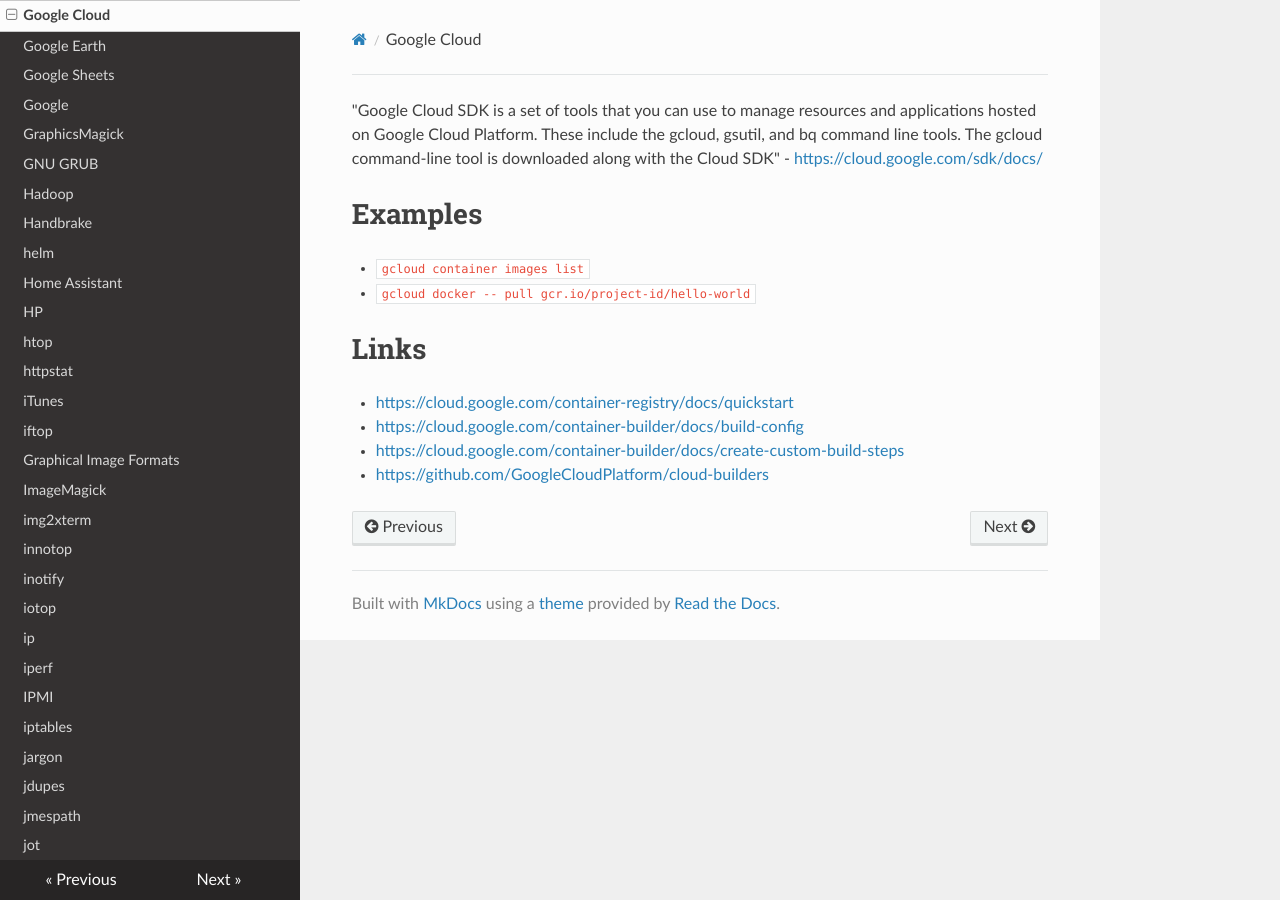
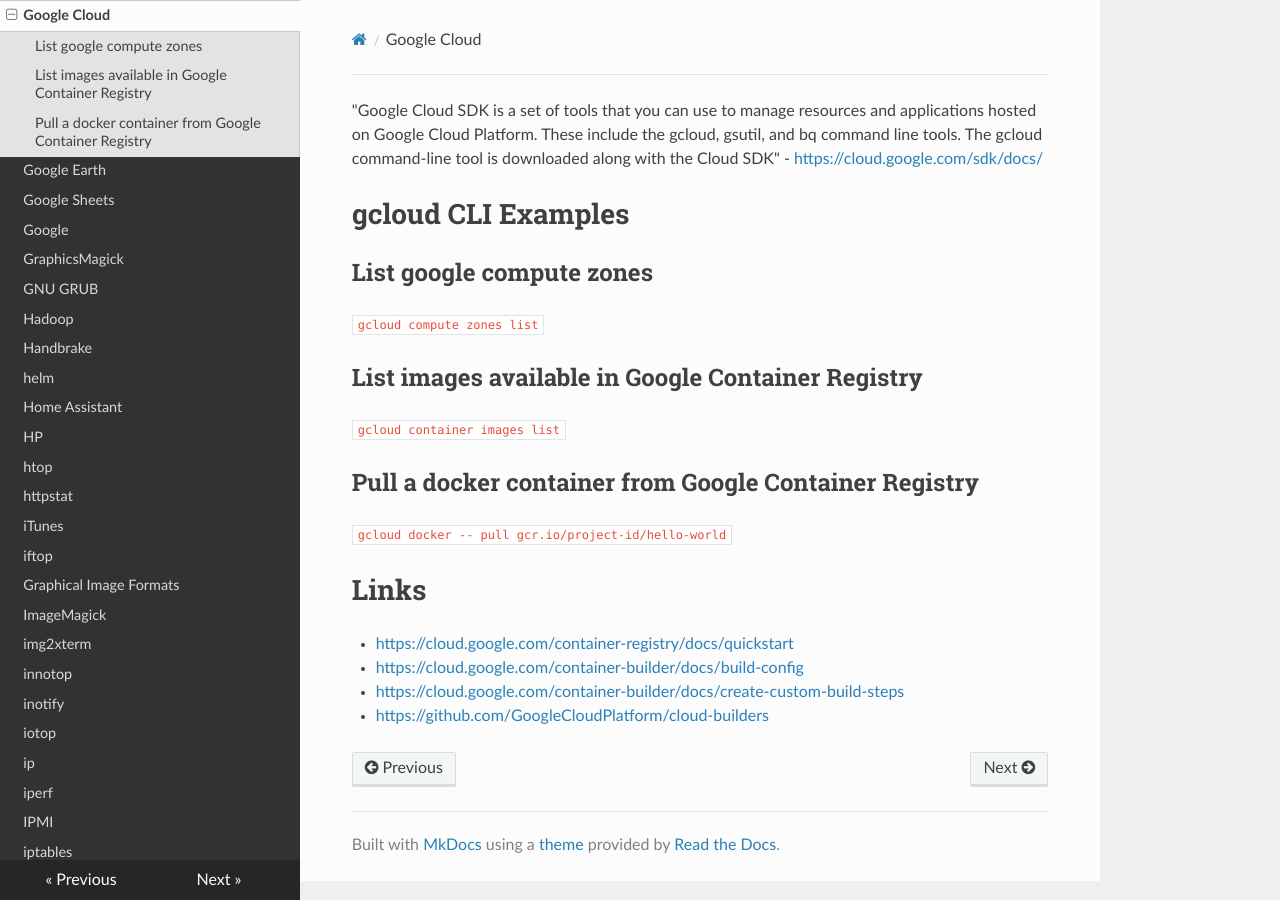
Before and after one commit to lando-cal/tech-notes, an MkDocs documentation site: the page built from docs/google-cloud.md, in a window 1280 px wide. Built offline with MkDocs 1.6.1, drawn with Linux system fonts in a browser that asks for light colours; nearby versions of some CDN libraries.

Commit message:
Add some examples

```diff
--- a/docs/google-cloud.md
+++ b/docs/google-cloud.md
@@ -2,10 +2,19 @@ Title: Google Cloud
 
 "Google Cloud SDK is a set of tools that you can use to manage resources and applications hosted on Google Cloud Platform. These include the gcloud, gsutil, and bq command line tools. The gcloud command-line tool is downloaded along with the Cloud SDK" - <https://cloud.google.com/sdk/docs/>
 
-# Examples
+# gcloud CLI Examples
 
-- `gcloud container images list`
-- `gcloud docker -- pull gcr.io/project-id/hello-world`
+## List google compute zones
+
+`gcloud compute zones list`
+
+## List images available in Google Container Registry
+
+`gcloud container images list`
+
+## Pull a docker container from Google Container Registry
+
+`gcloud docker -- pull gcr.io/project-id/hello-world`
 
 # Links
 
```
